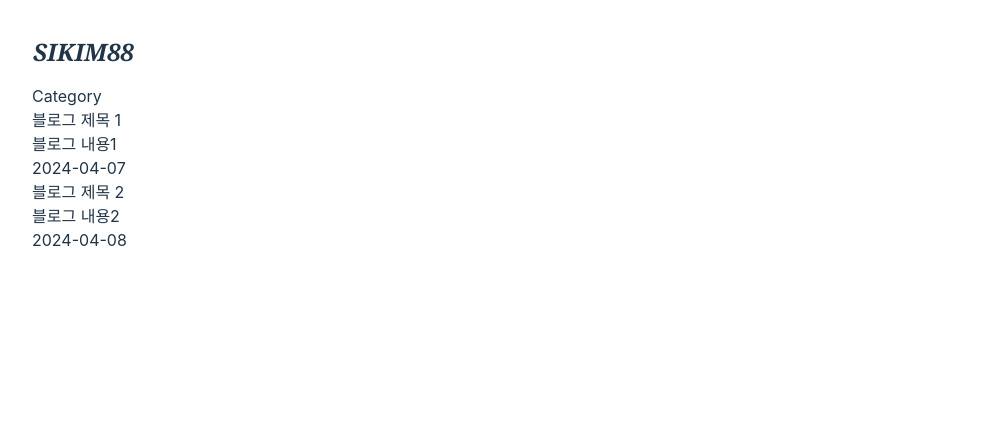
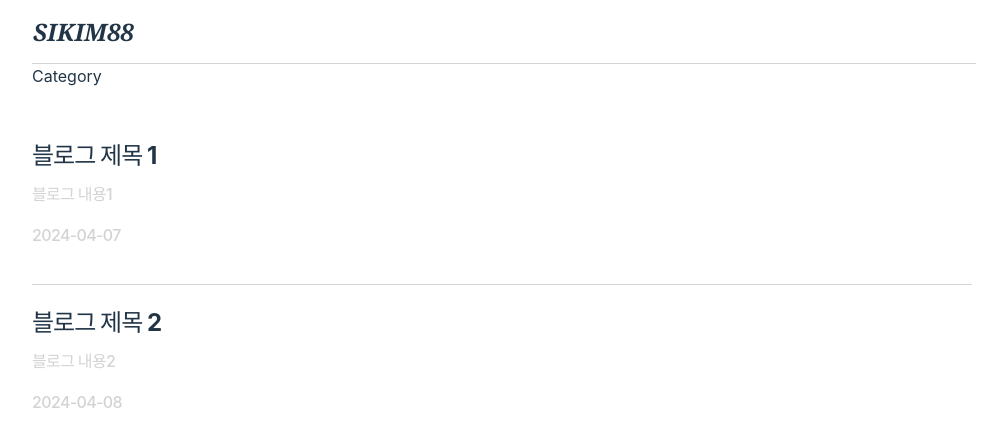
Before and after one commit to sikim07/my-space, a React (Vite) app: page /blog in a window 1280 px wide. Shown: the top 446 px of the page, without its empty margins (136-1143 px from the left). Built offline with nearby package versions, Linux system fonts and the light colour scheme.

Commit message:
WIP: blog list page

```diff
--- a/src/components/blog/BlogList.tsx
+++ b/src/components/blog/BlogList.tsx
@@ -1,24 +1,37 @@
 import { ReactNode } from "react"
+import { Link } from "react-router-dom"
 import { Blog } from "@/types/blog"
 
 const BlogList = ({ children }: ReactNode): JSX.Element => {
-	return <section>{children}</section>
+	return (
+		<section className="w-[940px] xd:w-full xd:px-[24px] pt-[50px] flex flex-col gap-[20px]">
+			{children}
+		</section>
+	)
 }
 
 const BlogItem = (item: Blog): JSX.Element => {
 	return (
-		<article>
-			<div>
-				<h2>{item.title}</h2>
-				<p>{item.content}</p>
-				<p>{item.date}</p>
+		<article className="flex justify-between pb-[20px] border-b border-solid border-[#d3d3d3]">
+			<div className="max-w-[80%]">
+				<Link to={`/blog/${item.id}`}>
+					<h2 className="tracking-[-0.04em] text-[24px] font-bold line-clamp-3">
+						{item.title}
+					</h2>
+					<p className="tracking-[-0.04em] text-[16px] text-[#d3d3d3] pt-[8px] line-clamp-1">
+						{item.content}
+					</p>
+					<p className="leading-[58px] tracking-[-0.04em] text-[16px] text-[#d3d3d3]">
+						{item.date}
+					</p>
+				</Link>
 			</div>
-			<div>
+			<div className="">
 				{item.img && (
-					<>
+					<Link to={`/blog/${item.id}`}>
 						<div>{item.img}</div>
 						<div>{item.imgAlt ?? ""}</div>
-					</>
+					</Link>
 				)}
 			</div>
 		</article>
--- a/src/layouts/Layout.tsx
+++ b/src/layouts/Layout.tsx
@@ -1,7 +1,7 @@
 const Layout = ({ children }) => {
 	return (
-		<div className="mx-auto w-[944px] xd:w-full p-[20px_0px_40px] xd:p-[20px_24px_40px]">
-			<header className="h-[64px] items-center flex justify-between">
+		<div className="mx-auto w-[944px] xd:w-full p-[0px_0px_40px] xd:p-[0px_24px_40px]">
+			<header className="h-[64px] items-center flex justify-between border-b border-solid border-[#d3d3d3]">
 				<button className="bg-transparent font-serif font-bold text-[24px] italic p-0">
 					SIKIM88
 				</button>
```
